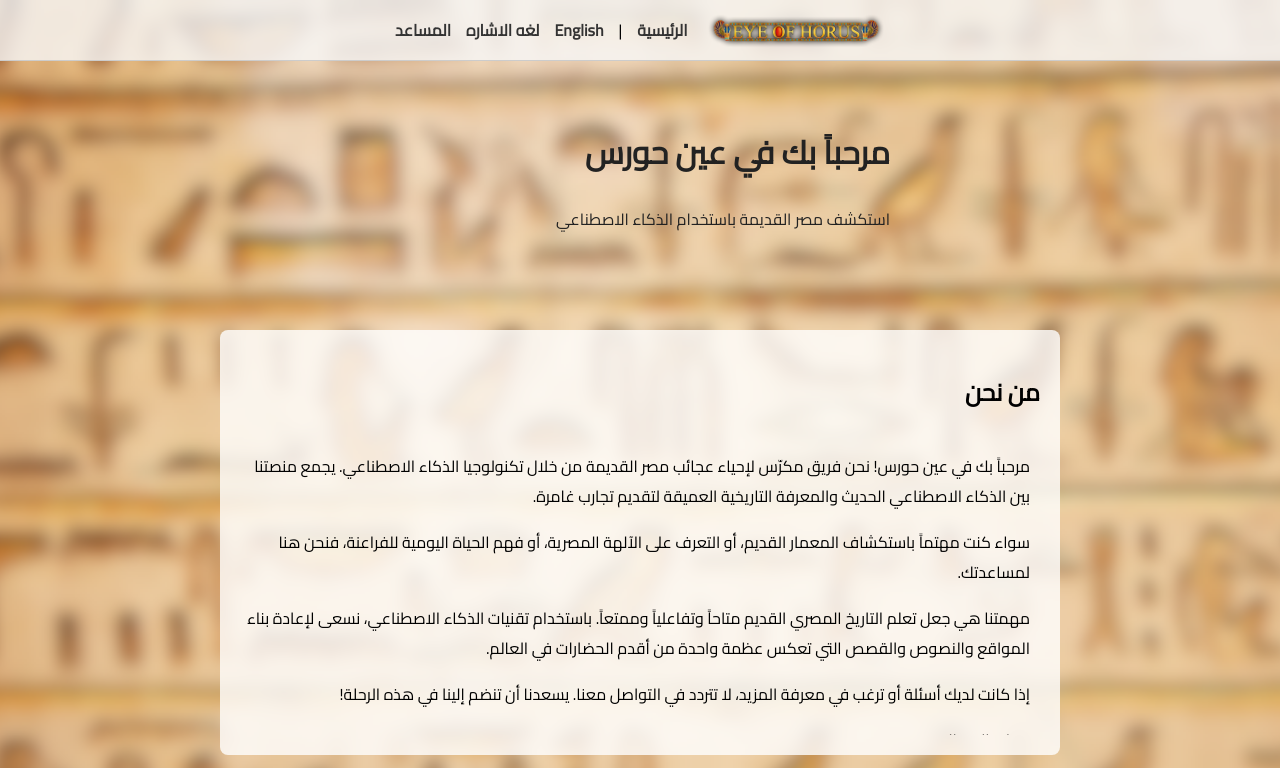
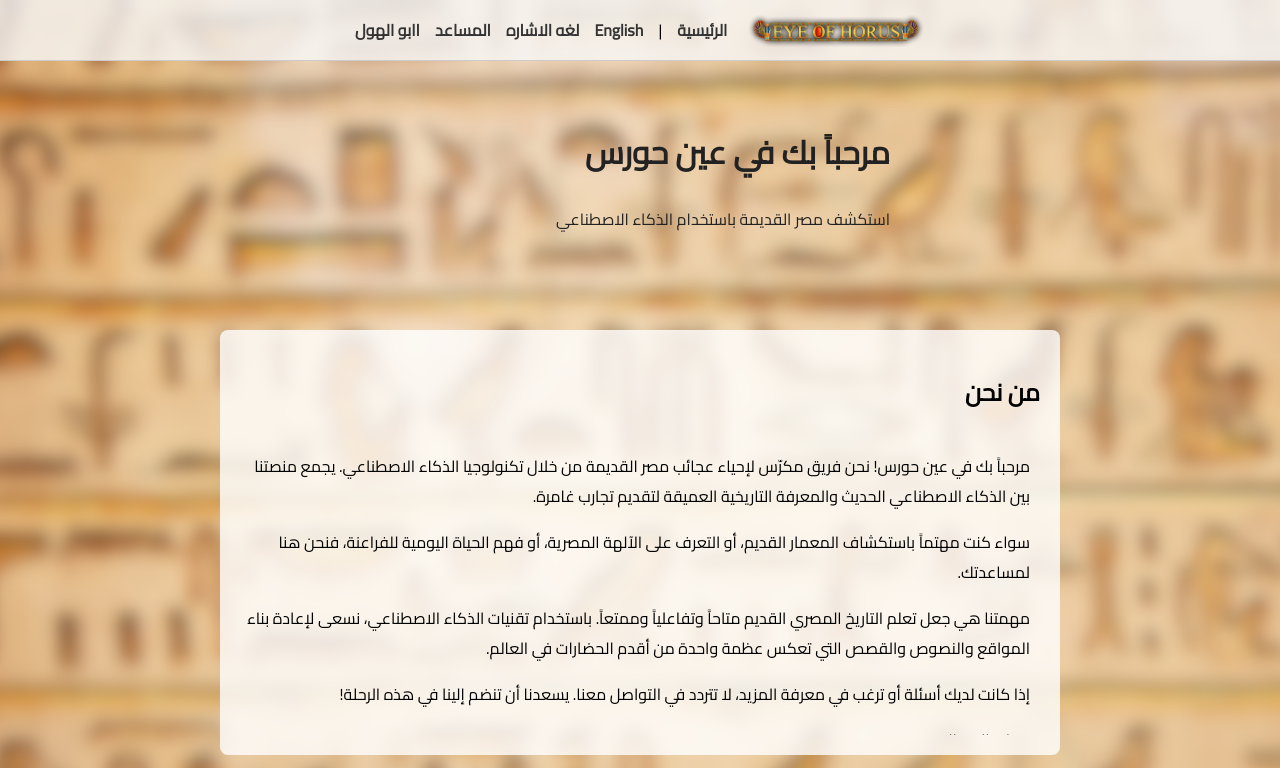
Before and after one commit to lolthisisahmad/eye-of-horus-2.0, a plain HTML site: page indexarab.html in a window 1280 px wide. Shown: the top 768 px of the page. Drawn offline with Linux system fonts and the light colour scheme.

Commit message:
Update indexarab.html

```diff
--- a/indexarab.html
+++ b/indexarab.html
@@ -164,6 +164,8 @@
       <a href="index.html">English</a>
       <a href="video1.html">لغه الاشاره</a>
       <a href="chatbot.html">المساعد</a>
+       <a href="copy.html">اابو الهول</a>
+
     </nav>
   </header>
 
```
